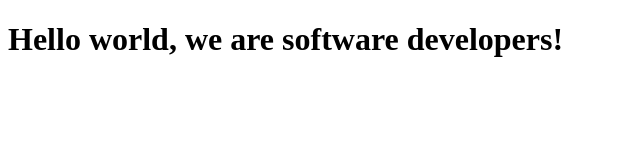
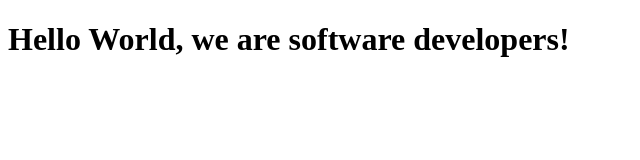
Before and after one commit to alifaaz/MicroHtml, a plain HTML site: page index.html in a window 1280 px wide. Shown: the whole page, without its empty margins (0-640 px from the left). Drawn offline with Linux system fonts and the light colour scheme.

Commit message:
Changes 2

```diff
--- a/index.html
+++ b/index.html
@@ -23,7 +23,7 @@
 
     -->
 
-  <h1>Hello world, we are software developers!</h1>
+  <h1>Hello World, we are software developers!</h1>
   <script src="js/index.js"></script>
 </body>
 
```
